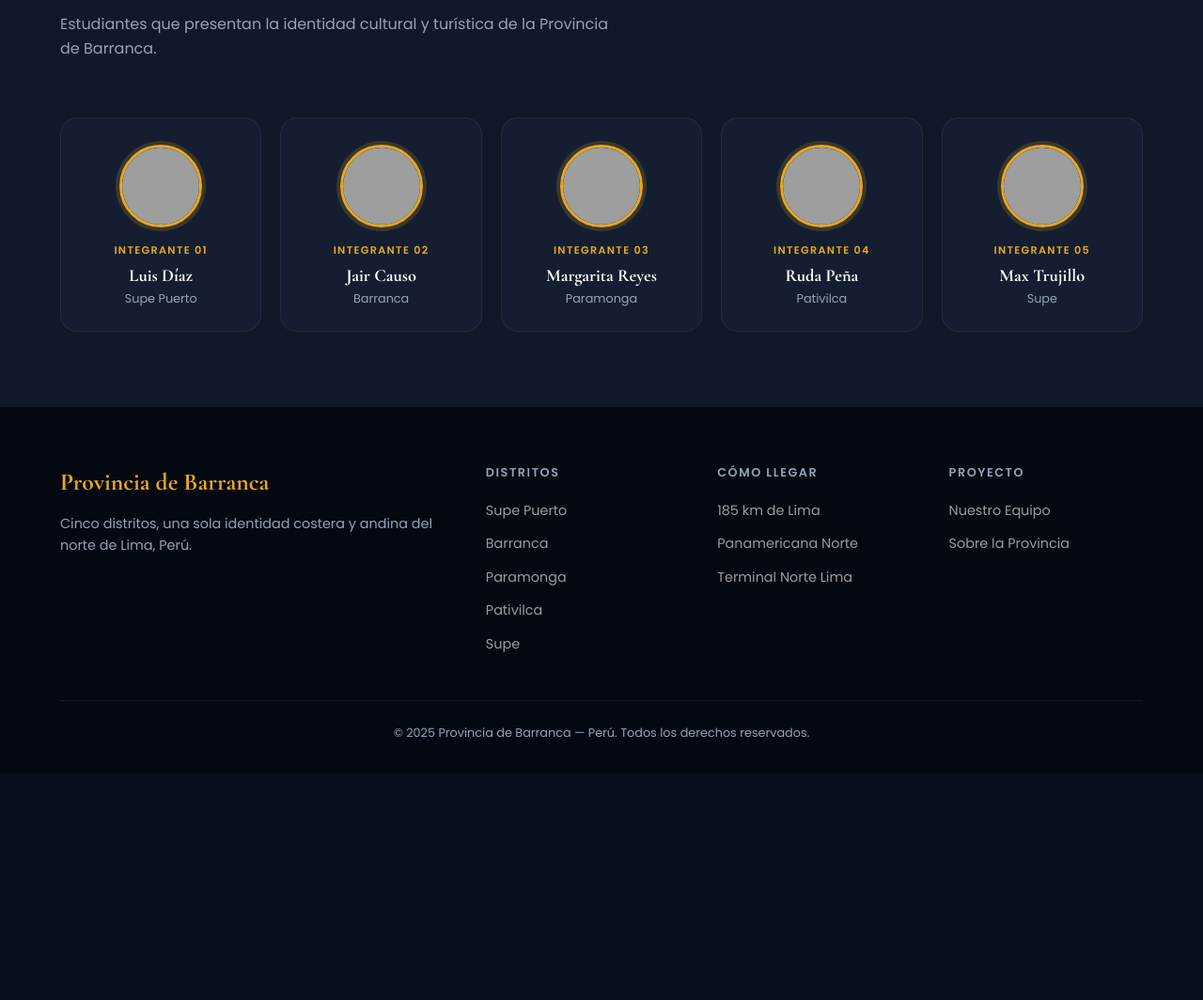
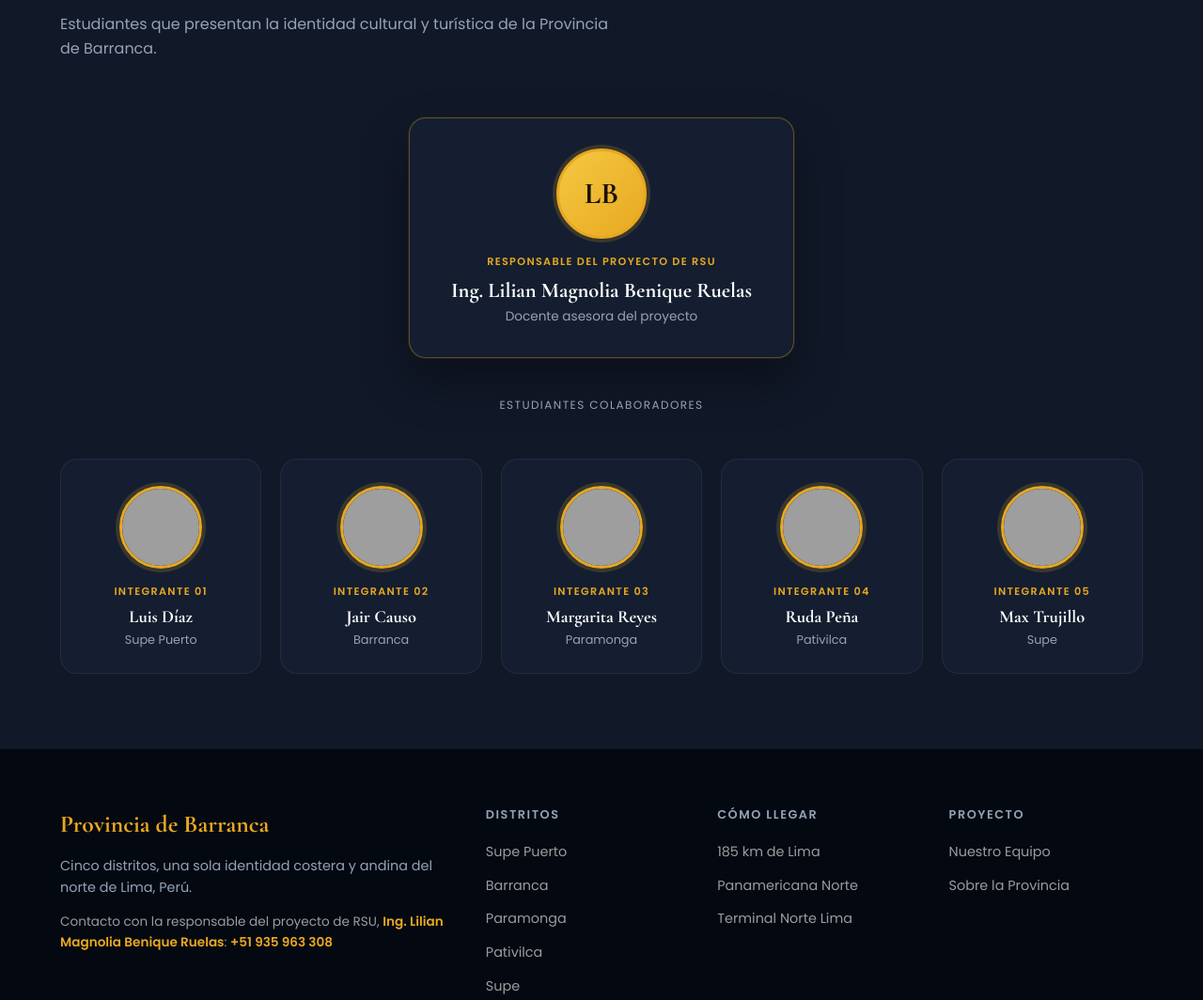
Before and after one commit to JMax-05/Web_Barranca, a plain HTML site: page index.html in a window 1280 px wide. Shown: the part 3142-4206 px from the top of the page at 94% size. Before the commit the page ends 3965 px from the top, so only its background shows below. Drawn offline with nearby package versions, Linux system fonts and the light colour scheme; grey boxes are pictures that could not be loaded.

Commit message:
add last design

```diff
--- a/index.html
+++ b/index.html
@@ -171,6 +171,44 @@
     .team-card p { font-size: .8rem; color: var(--muted); }
     @media (max-width: 900px) { .team-grid { grid-template-columns: repeat(3, 1fr); } }
     @media (max-width: 560px) { .team-grid { grid-template-columns: repeat(2, 1fr); } }
+
+    /* ── DOCENTE RESPONSABLE RSU ── */
+    .rsu-hidden { display: none !important; }
+    .advisor-wrap { display: flex; justify-content: center; margin-top: 48px; }
+    .advisor-card {
+      text-align: center;
+      background: var(--card-bg);
+      border-radius: var(--r-md);
+      padding: 32px 44px;
+      border: 1px solid rgba(232,168,32,.35);
+      box-shadow: 0 0 0 1px rgba(232,168,32,.08), 0 24px 48px rgba(0,0,0,.35);
+      max-width: 440px;
+    }
+    .advisor-card__avatar {
+      width: 96px; height: 96px;
+      border-radius: 50%;
+      margin: 0 auto 16px;
+      display: flex; align-items: center; justify-content: center;
+      background: linear-gradient(135deg, var(--gold-lt), var(--gold));
+      color: #1a1206;
+      font-family: 'Cormorant Garamond', serif;
+      font-size: 2rem; font-weight: 700;
+      border: 3px solid var(--gold);
+      box-shadow: 0 0 0 4px rgba(232,168,32,.18);
+    }
+    .advisor-card__badge {
+      font-size: .7rem; text-transform: uppercase; letter-spacing: .12em;
+      color: var(--gold); margin-bottom: 8px; font-weight: 600;
+    }
+    .advisor-card h3 { font-family: 'Cormorant Garamond', serif; font-size: 1.4rem; font-weight: 700; line-height: 1.2; margin-bottom: 4px; }
+    .advisor-card p { font-size: .85rem; color: var(--muted); }
+    .team-subtag {
+      text-align: center;
+      font-size: .75rem; text-transform: uppercase; letter-spacing: .12em;
+      color: var(--muted); margin-top: 40px; margin-bottom: 4px;
+    }
+    .footer__rsu-contact { margin-top: 14px; font-size: .85rem; color: rgba(255,255,255,.6); }
+    .footer__rsu-contact strong { color: var(--gold); font-weight: 600; }
 
     /* ── ABOUT ── */
     .about { padding: 80px 0; background: var(--dark-s); }
@@ -364,6 +402,18 @@
       <div class="section-tag">Grupo de trabajo</div>
       <h2 class="section-title">Nuestro Equipo</h2>
       <p class="section-sub">Estudiantes que presentan la identidad cultural y turística de la Provincia de Barranca.</p>
+
+      <div class="advisor-wrap rsu-reveal rsu-hidden">
+        <div class="advisor-card">
+          <div class="advisor-card__avatar">LB</div>
+          <div class="advisor-card__badge">Responsable del Proyecto de RSU</div>
+          <h3>Ing. Lilian Magnolia Benique Ruelas</h3>
+          <p>Docente asesora del proyecto</p>
+        </div>
+      </div>
+
+      <div class="team-subtag rsu-reveal rsu-hidden">Estudiantes colaboradores</div>
+
       <div class="team-grid">
 
         <div class="team-card">
@@ -422,6 +472,7 @@
         <div>
           <div class="footer__logo">Provincia de Barranca</div>
           <p class="footer__desc">Cinco distritos, una sola identidad costera y andina del norte de Lima, Perú.</p>
+          <p class="footer__rsu-contact rsu-reveal rsu-hidden">Contacto con la responsable del proyecto de RSU, <strong>Ing. Lilian Magnolia Benique Ruelas</strong>: <strong>+51 935 963 308</strong></p>
         </div>
         <div>
           <h4>Distritos</h4>
@@ -459,5 +510,27 @@
       header.classList.toggle('scrolled', window.scrollY > 50);
     });
   </script>
+
+  <script>
+    (function () {
+      const RSU_WINDOWS = [
+        { start: '2026-07-30T21:09:00-05:00', end: '2026-07-30T22:00:00-05:00' },
+        { start: '2026-08-03T08:00:00-05:00', end: '2026-08-04T00:00:00-05:00' }
+      ].map(w => ({ start: new Date(w.start).getTime(), end: new Date(w.end).getTime() }));
+
+      function inRSUWindow() {
+        const now = Date.now();
+        return RSU_WINDOWS.some(w => now >= w.start && now < w.end);
+      }
+
+      function updateRSU() {
+        const show = inRSUWindow();
+        document.querySelectorAll('.rsu-reveal').forEach(el => el.classList.toggle('rsu-hidden', !show));
+      }
+
+      updateRSU();
+      setInterval(updateRSU, 15000);
+    })();
+  </script>
 </body>
 </html>
```
